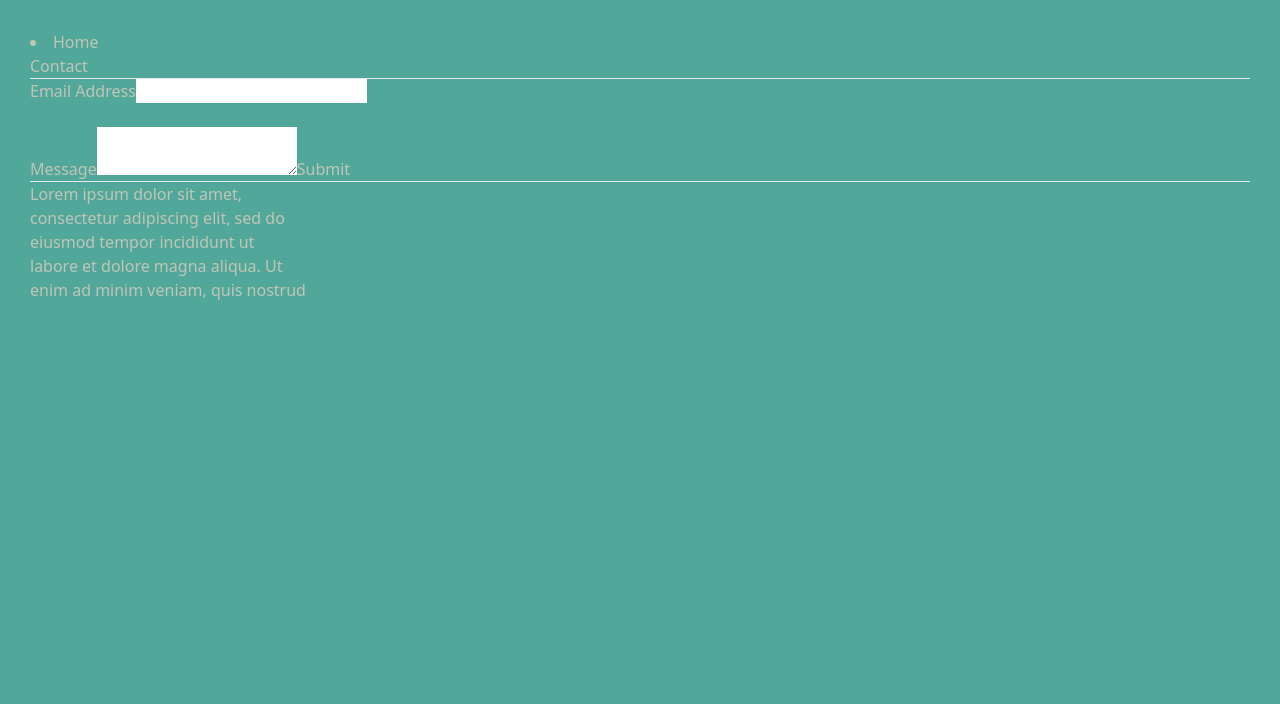
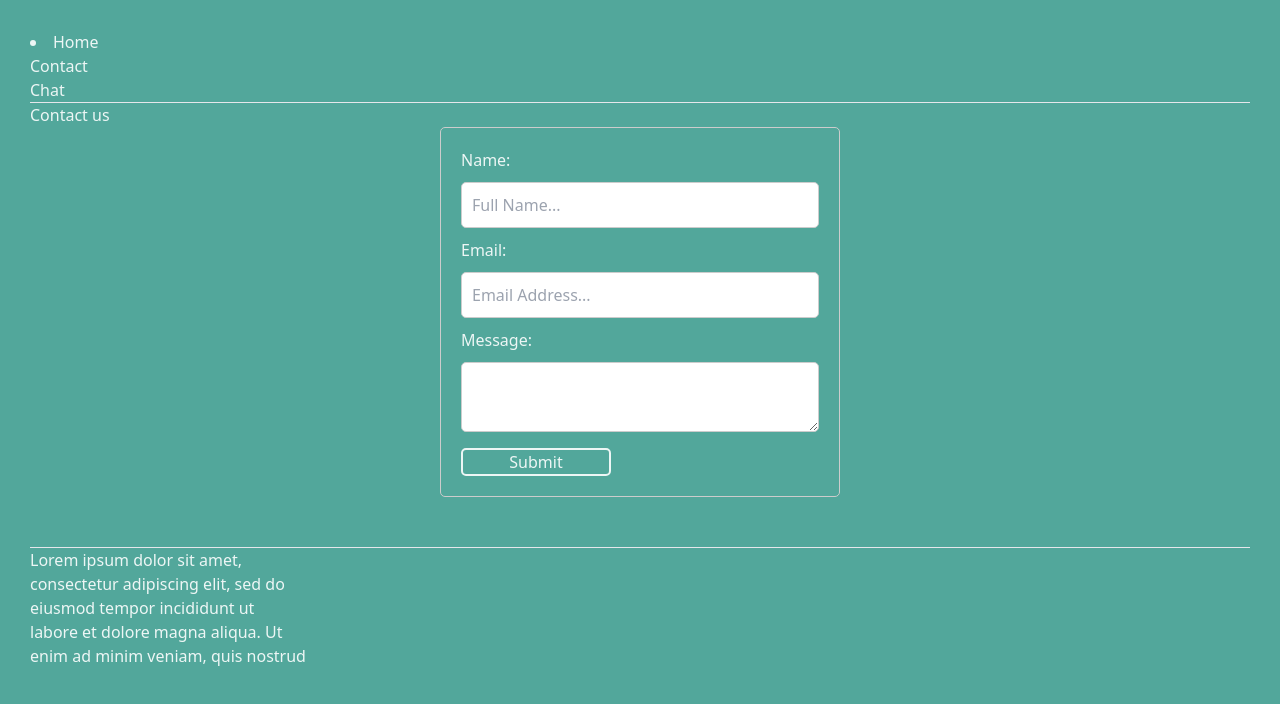
Before and after one commit to wany1ka/Event, a React (Vite) app: page /contact in a window 1280 px wide. Shown: the top 704 px of the page. Built offline with nearby package versions, Linux system fonts and the light colour scheme.

Commit message:
Add chat

```diff
--- a/src/App.css
+++ b/src/App.css
@@ -1,5 +1,27 @@
 body{
     background-color: #52A79B;
-    color: #C0C6B5;
+    color: #edf6f5;
     padding: 30px;
 }
+
+button{
+    display: inline-block;
+    padding: 10px 20px;
+    margin: 15px 0;
+    outline: none;
+    background: transparent;
+    border: 2px solid;
+    text-decoration: none;
+    font-weight: 700;
+    width: 150px;
+    border-radius: 5px;
+    color: #354584;
+    letter-spacing: 1px;
+}
+
+button:hover{
+    background-color: #52A79B;
+    border: none;
+    color: #18322e;
+    box-shadow: 0 0 10px #18322e;
+}
--- a/src/App.jsx
+++ b/src/App.jsx
@@ -6,6 +6,7 @@ import HomePage from "./components/HomePage";
 import Navbar from "./components/Navbar";
 import Footer from "./components/Footer";
 import ContactForm from "./components/ContactForm";
+import ChatApp from "./components/Chat"
 
 function App() {
     return (
@@ -16,6 +17,7 @@ function App() {
                     <Route path='/' element={<Login />} />
                     <Route path='/home' element={<HomePage />} />
                     <Route path='/contact' element={<ContactForm />} />
+                    <Route path='/chat' element={<ChatApp />} />
                 </Routes>
             <Footer />
             </BrowserRouter>
--- /dev/null
+++ b/src/components/Chat.jsx
@@ -0,0 +1,66 @@
+import React, { useState, useEffect } from 'react';
+import './styles/ChatApp';
+
+function Message({ text, sender }) {
+  return (
+    <div className={`message ${sender === 'user' ? 'user-message' : 'bot-message'}`}>
+      <p>{text}</p>
+    </div>
+  );
+}
+
+function Chat() {
+  const [messages, setMessages] = useState([]);
+  const [inputText, setInputText] = useState('');
+
+  const handleInputChange = (e) => {
+    setInputText(e.target.value);
+  };
+
+  const simulateResponse = () => {
+    setTimeout(() => {
+      const response = `Dummy User: Thanks for your message!`;
+      setMessages([...messages, { text: response, sender: 'bot' }]);
+    }, 1000);
+  };
+
+  const sendMessage = () => {
+    if (inputText.trim() !== '') {
+      setMessages([...messages, { text: inputText, sender: 'user' }]);
+      simulateResponse();
+      setInputText('');
+    }
+  };
+
+  return (
+    <div className="chat-container">
+      <div className="message-container">
+        {messages.map((message, index) => (
+          <Message key={index} text={message.text} sender={message.sender} />
+        ))}
+      </div>
+      <div className="input-container">
+        <input
+          type="text"
+          value={inputText}
+          onChange={handleInputChange}
+          placeholder="Type your message..."
+          className="input-field"
+        />
+        <button onClick={sendMessage} className="send-button">Send</button>
+      </div>
+    </div>
+  );
+}
+
+
+function ChatApp() {
+  return (
+    <div className="app-container">
+      <h1>Chat Application</h1>
+      <Chat />
+    </div>
+  );
+}
+
+export default ChatApp;
--- a/src/components/ContactForm.jsx
+++ b/src/components/ContactForm.jsx
@@ -4,42 +4,76 @@ import { useForm, ValidationError } from '@formspree/react';
 function App() {
   const [state, handleSubmit] = useForm("mvoedble");
   if (state.succeeded) {
-      return <p>Thanks for the feedback</p>;
+    return <p style={{ textAlign: 'center', fontSize: '18px', color: 'green' }}>Thanks for the feedback</p>;
   }
   return (
-      <form onSubmit={handleSubmit}>
-      <label htmlFor="email">
-        Email Address
+    <div>
+        <h2 className='text-center text-2xl my-5'>Contact us</h2>
+        <form onSubmit={handleSubmit} style={{ maxWidth: '400px', margin: 'auto', marginBottom: '50px', padding: '20px', border: '1px solid #ccc', borderRadius: '5px' }}>
+          <label htmlFor="fName" style={{ display: 'block', marginBottom: '10px' }}>
+            Name:
+          </label>
+          <input
+            id="fName"
+            type="text"
+            name="fName"
+            placeholder='Full Name...'
+            required
+            style={{ width: '100%', padding: '10px', marginBottom: '10px', borderRadius: '5px', border: '1px solid #ccc' }}
+          />
+          <ValidationError
+            prefix="FName"
+            field="fname"
+            errors={state.errors}
+            style={{ color: 'red', marginBottom: '10px' }}
+          />
+          <label htmlFor="email" style={{ display: 'block', marginBottom: '10px' }}>
+            Email:
           </label>
           <input
             id="email"
             type="email"
             name="email"
-      /> <br /><br />
+            placeholder='Email Address...'
+            style={{ width: '100%', padding: '10px', marginBottom: '10px', borderRadius: '5px', border: '1px solid #ccc' }}
+          />
           <ValidationError
             prefix="Email"
             field="email"
             errors={state.errors}
+            style={{ color: 'red', marginBottom: '10px' }}
           />
-      Message
+          <label htmlFor="message" style={{ display: 'block', marginBottom: '10px' }}>
+            Message:
+          </label>
           <textarea
             id="message"
             name="message"
+            required
+            style={{ width: '100%', padding: '10px', marginBottom: '10px', borderRadius: '5px', border: '1px solid #ccc' }}
           />
           <ValidationError
             prefix="Message"
             field="message"
             errors={state.errors}
+            style={{ color: 'red', marginBottom: '10px' }}
           />
-      <button type="submit" disabled={state.submitting}>
-        Submit
+          <button
+            type="submit"
+            disabled={state.submitting}
+            style={{ cursor: 'pointer' }}
+          >
+            {state.submitting ? 'Submitting...' : 'Submit'}
           </button>
         </form>
+    </div>
   );
 }
+
 function ContactForm() {
   return (
     <App />
   );
 }
+
 export default ContactForm;
--- a/src/components/HomePage.jsx
+++ b/src/components/HomePage.jsx
@@ -16,16 +16,20 @@ function HomePage() {
     }
 
     return (
-        <div className="m-5">
-            <button onClick={handleLogout}>Logout</button><br /><br />
-            <h1 className="text-2xl mb-5 font-bold">Welcome to Link Up - Your Ultimate Connection Hub!</h1>
-            <p className="text-lg mb-3">With crystal-clear audio and high-definition video,<br />
-                Link Up ensures that every interaction feels like you're <br />
-                in the same room. Our intuitive interface makes it easy  <br />
-                to schedule meetings, share files, and collaborate in real-time.</p>
-            <p className="text-base italic font-semibold"> Experience the future of communication with Link Up!</p>
-            <img src="src\assets\video mation.webp" className="w-96 h-96 flex" alt="" />
+        <div className="m-5 flex flex-wrap items-center justify-center">
+        <div className="flex-1 text-center">
+          <button onClick={handleLogout} className=" py-2 px-4 rounded mb-4">Logout</button>
+          <h1 className="text-2xl mb-5 font-bold">Welcome to Link Up - Your Ultimate Connection Hub!</h1>
+          <p className="text-lg mb-3">With crystal-clear audio and high-definition video,<br />
+            Link Up ensures that every interaction feels like you're <br />
+            in the same room. Our intuitive interface makes it easy  <br />
+            to schedule meetings, share files, and collaborate in real-time.</p>
+          <p className="text-base italic font-semibold">Experience the future of communication with Link Up!</p>
         </div>
+        <div className="flex-1">
+          <img src="src\assets\video mation.webp" className="w-96 h-96 mx-auto" alt="" />
+        </div>
+      </div>
     )
 }
 
--- a/src/components/Navbar.jsx
+++ b/src/components/Navbar.jsx
@@ -12,6 +12,9 @@ const Navbar = () => {
                    <li>
                         <Link to="/contact" className="text-white hover:text-gray-300">Contact</Link>
                     </li>
+                    <li>
+                        <Link to="/chat" className="text-white hover:text-gray-300">Chat</Link>
+                    </li>
                 </ul>
 
             </div>
```
Also changed, not shown: src/components/styles/ChatApp.css (added). Lines whose indentation alone changed are shown as unchanged.
